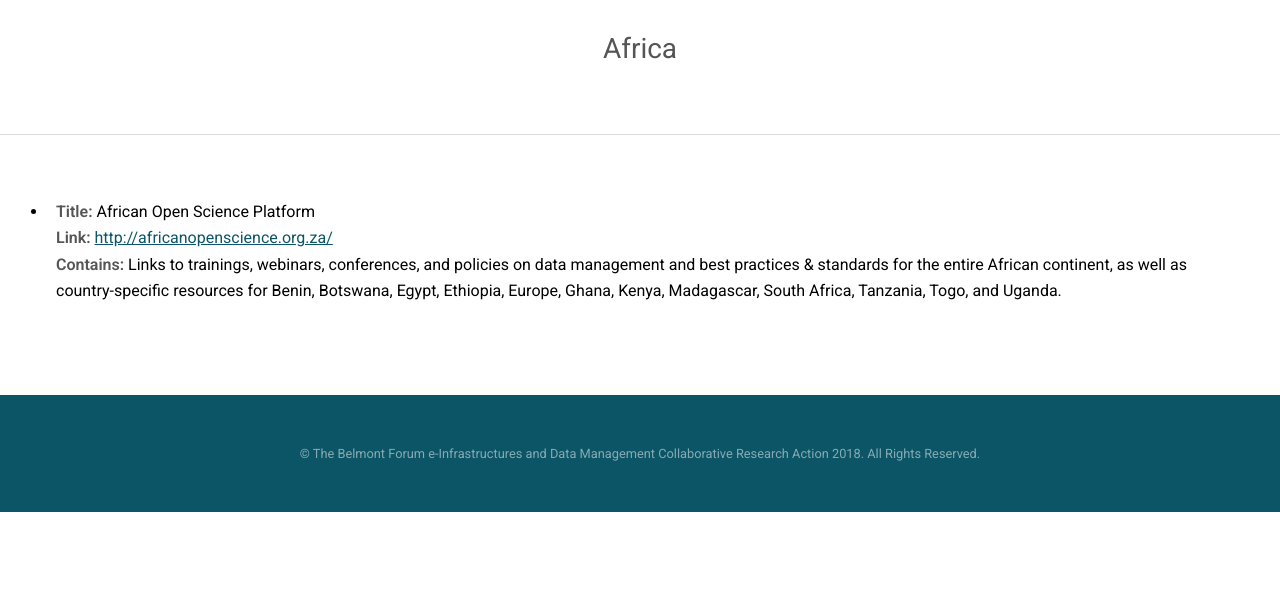
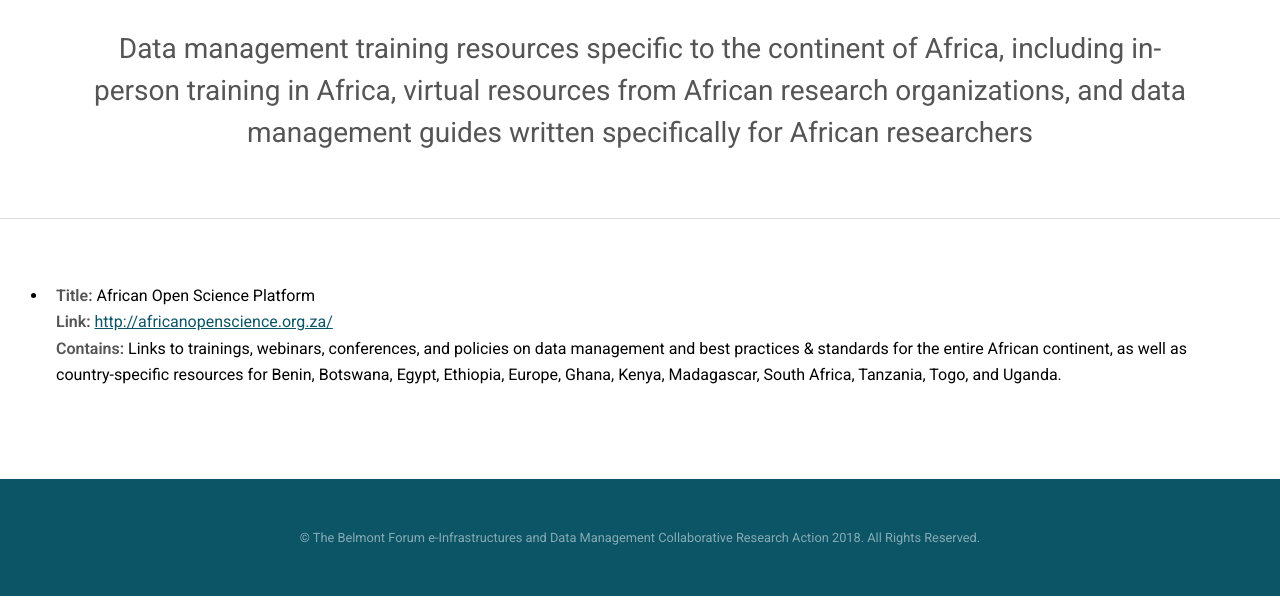
Before and after one commit to bfe-inf/toolkit, a Jekyll site: the page built from dmt-africa.html, in a window 1280 px wide, cut to the strip 294-900 px from the top of the page. Built offline with Jekyll 4.4.1, drawn with Linux system fonts in a browser that asks for light colours.

Commit message:
Update dmt-africa.html

```diff
--- a/dmt-africa.html
+++ b/dmt-africa.html
@@ -48,7 +48,7 @@
 			<section id="main" class="wrapper" style="padding-bottom: 0px;">
 				<div class="inner">
 					<header class="align-center">
-						<h3>Africa</h3>
+						<h3>Data management training resources specific to the continent of Africa, including in-person training in Africa, virtual resources from African research organizations, and data management guides written specifically for African researchers</h3>
 					</header>
 			</section>
 			<hr>
```
